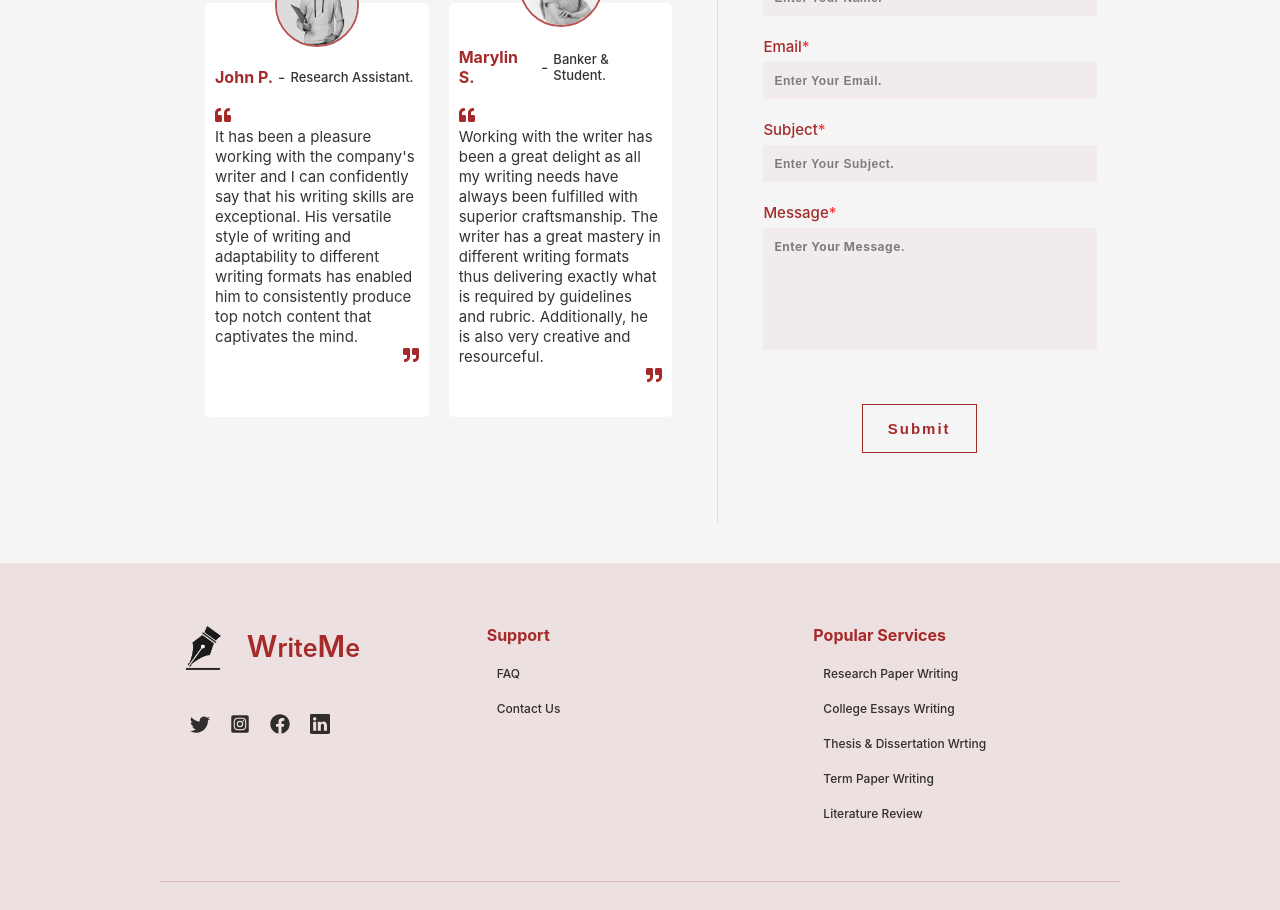
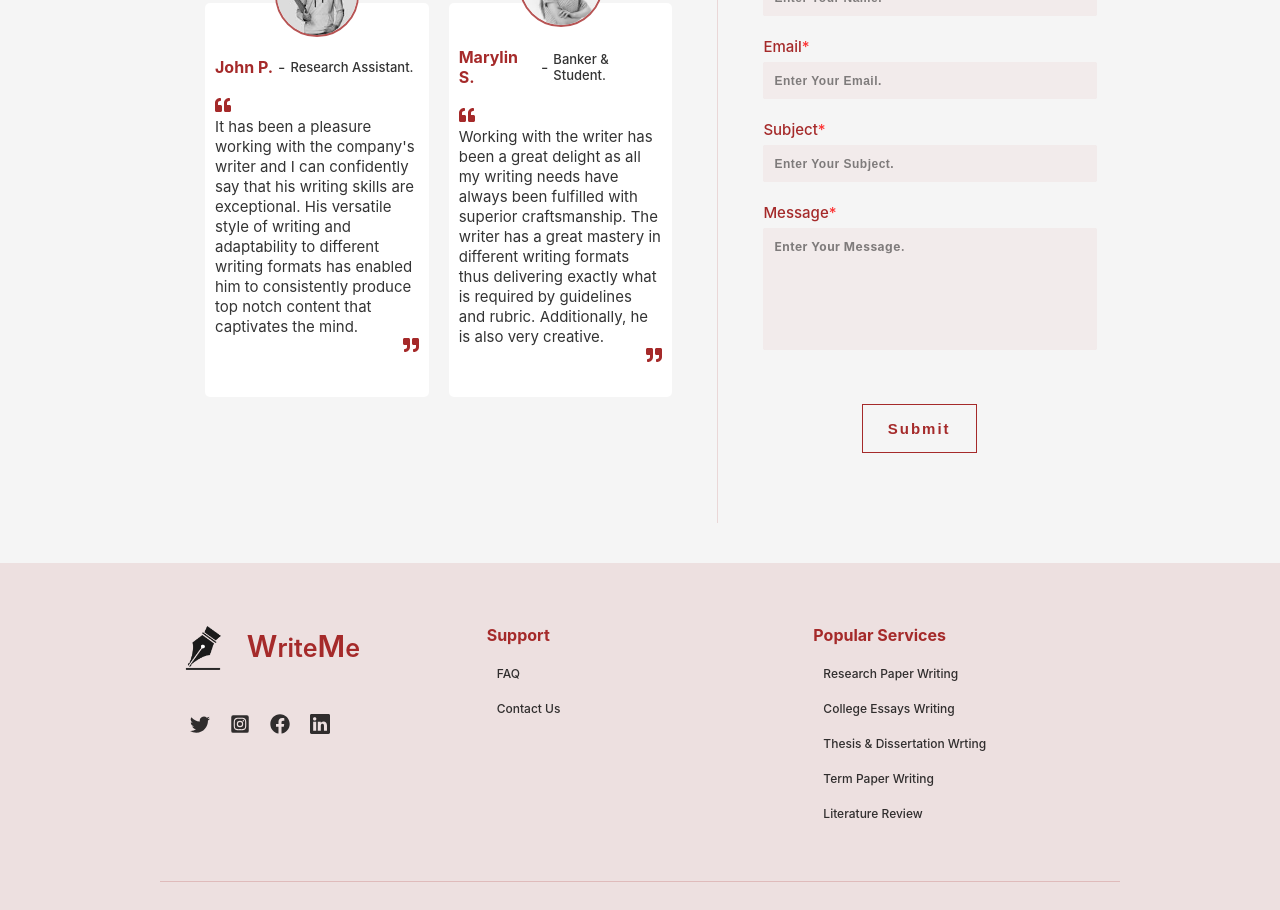
Before and after one commit to 1wes/WriteMe-Carbon, a React (Create React App) app: page /about in a window 1280 px wide. Shown: the part 4760-5670 px from the top of the page. Built offline with nearby package versions, Linux system fonts and the light colour scheme.

Commit message:
minor text changes

```diff
--- a/src/components/contact.js
+++ b/src/components/contact.js
@@ -89,8 +89,7 @@ const Contact=()=>{
                                 <Testimonial name={`John P.`} occupation={`Research Assistant`} src={require('../testi.jpeg')} testimony={`It has been a pleasure working with the company's writer and I can confidently say that
                                 his writing skills are exceptional. His versatile style of writing and adaptability to different writing formats has enabled him to consistently produce top notch content that captivates the mind.`}/>
                                 <Testimonial name={`Marylin S.`} occupation={`Banker & Student`} src={require('../testi2.jpeg')} testimony={`Working with the writer has been a great delight as all my writing needs have always been
-                                fulfilled with superior craftsmanship. The writer has a great mastery in different writing formats thus delivering exactly what is required by guidelines and rubric. Additionally, he is also very creative and
-                                resourceful.`}/>
+                                fulfilled with superior craftsmanship. The writer has a great mastery in different writing formats thus delivering exactly what is required by guidelines and rubric. Additionally, he is also very creative.`}/>
                             </div>
                         </div>
                         <div className='contact-form'>
```
